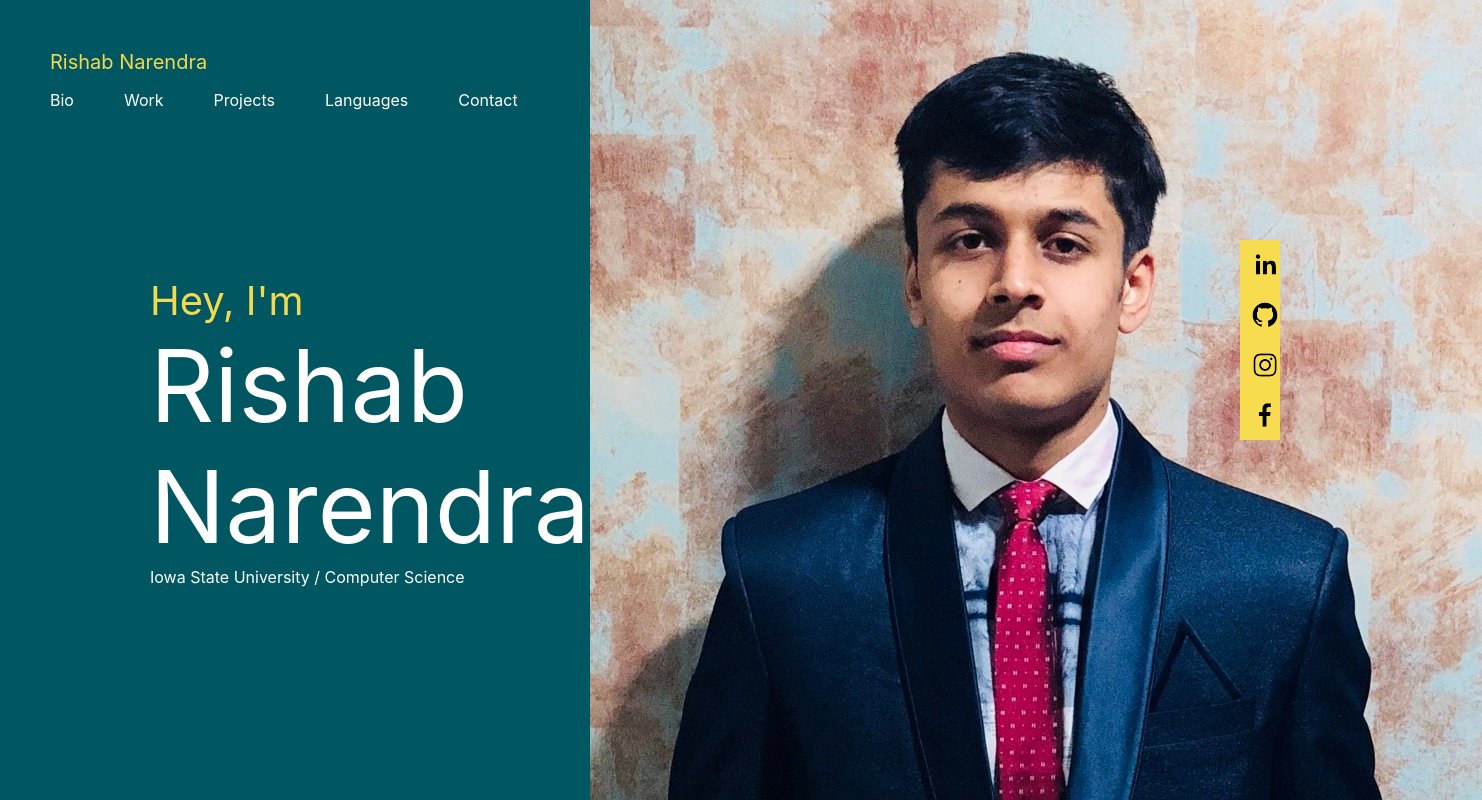
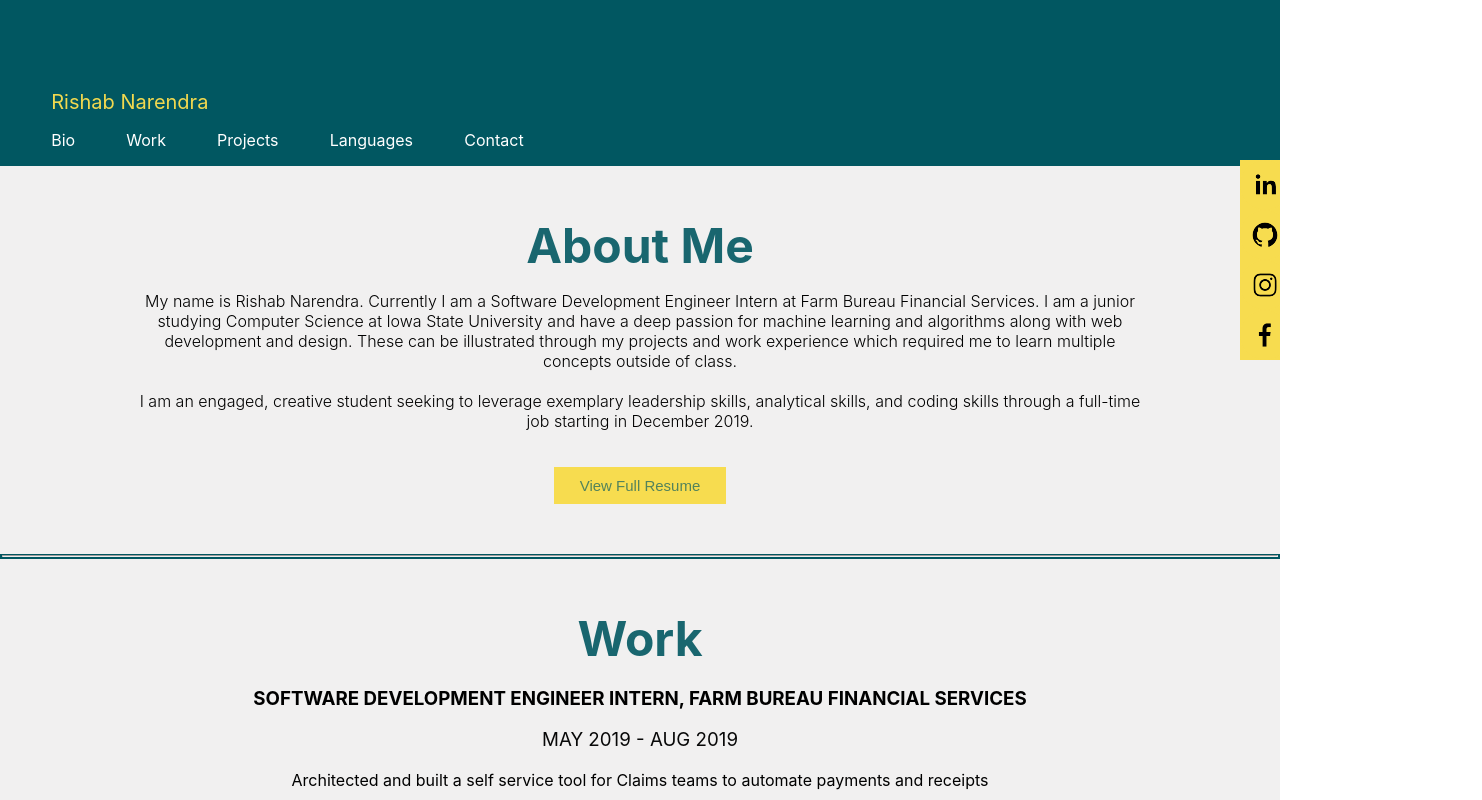
Before and after one commit to rishabnarendra/website, a React (Create React App) app in the folder my-app/: page / in a window 1280 px wide. Shown: the top 800 px of the page, 1482 px wide, since content can reach past the window. Built offline with nearby package versions, Linux system fonts and the light colour scheme.

Commit message:
Modified code to render on all devices

```diff
--- a/my-app/src/App.css
+++ b/my-app/src/App.css
@@ -6,79 +6,26 @@ html{
   text-align: center;
 }
 
-.App-logo {
-  animation: App-logo-spin infinite 20s linear;
-  height: 40vmin;
-  pointer-events: none;
-}
-
-.App-header {
-  background-color: #282c34;
-  min-height: 100vh;
-  display: flex;
-  flex-direction: column;
-  align-items: center;
-  justify-content: center;
-  font-size: calc(10px + 2vmin);
-  color: white;
-}
-
-.App-link {
-  color: #61dafb;
-}
-
 /*CSS for website tabs and intro*/
 
 .WebsiteTopics{
-	background-color: #015761;
-	height:100%;
-}
-
-.Grid{
-  display: grid;
-}
-
-.LeftSide{
-  grid-column: 1;
-}
-
-.RightSide{
-  grid-column: 2;
+  background-color: #015761;
+  overflow-x: hidden;
 }
 
 .MyName{
   color: #f2d94f;
   font-size: 20px;
-  text-indent: 50px;
-  margin-top: 50px;
-}
-
-.Introduction{
-  padding-left: 150px;
-  margin-top: 150px;
-}
-
-.Intro{
-  color: #f2d94f;
-  font-size: 40px;
-}
-
-.BiggerMyName{
-  color: #fff;
-  font-size: 100px;
-}
-
-.SmallerMyName{
-  line-height: normal;
- 	color: #fff;
+  text-indent: 4%;
+  margin-top: 7%;
 }
 
 .Tabs{
-  text-indent: 50px;
   display: flex;
 }
 
 .TabLinks{
+  padding-left: 4%;
  	background: none;
  	border: none;
  	color: #fff;
@@ -92,10 +39,16 @@ html{
   width: 40px;
   position: fixed;
   float: right;
-  top: 30%;
+  top: 20%;
   right: 0px;
   background: rgba(247, 220, 79, 1);
   overflow-x: hidden;
+}
+
+.Column{
+  display: inline-table;
+  padding: 0 10% 0 10%;
+  width: auto;
 }
 
 /*CSS for image*/
@@ -107,6 +60,8 @@ html{
 /*CSS for about me*/
 
 .About{
+  margin: 0 !important;
+  padding: 0 !important;
   color: #19666F;
   text-align: center;
   font-size: 48px;
@@ -114,7 +69,7 @@ html{
 
 .Description{
   text-align: center;
-  padding: 0px 350px 0px 350px;
+  padding: 0px 10% 0px 10%;
   font-weight: 300;
   font-size: normal;
 }
@@ -145,6 +100,8 @@ html{
 /*CSS for work*/
 
 .Work{
+  margin: 0 !important;
+  padding: 0 !important;
   color: #19666F;
   text-align: center;
   font-size: 48px;
@@ -158,6 +115,8 @@ html{
 /*CSS for projects*/
 
 .Projects{
+  margin: 0 !important;
+  padding: 0 !important;
   color: #19666F;
   text-align: center;
   font-size: 48px;
@@ -166,6 +125,8 @@ html{
 /*CSS for languages*/
 
 .Languages{
+  margin: 0 !important;
+  padding: 0 !important;
   color: #19666F;
   text-align: center;
   font-size: 48px;
@@ -180,7 +141,6 @@ html{
   height: 5em;
   background-color: #F2E9E1;
   border-radius: 50%;
-  line-height: 5em;
 }
 
 .ProgressCircle:after{
@@ -201,7 +161,6 @@ html{
    position: absolute;
    line-height: 5em;
    width: 5em;
-   text-align: center;
    display: block;
    color: #53777A;
    z-index: 2;
@@ -240,26 +199,17 @@ html{
 .ProgressCircle.p90 .ValueBar { transform: rotate(324deg); }
 .ProgressCircle.p95 .ValueBar { transform: rotate(342deg); }
 
-.LeftProgressBars{
-  float:left;
-}
-
-.CenterProgressBars{
-  display: inline-block;
-  text-align: center;
-}
-
-.RightProgressBars{
-  float:right;
-}
-
-.ProgressBars{
-  padding: 0 350px 0 350px;
+.Column {
+  display: inline-table;
+  padding: 0 10% 0 10%;
+  width: auto;
 }
 
 /*CSS for contact*/
 
 .Contact{
+  margin: 0 !important;
+  padding: 0 !important;
   color: #19666F;
   text-align: center;
   font-size: 48px;
@@ -308,6 +258,12 @@ footer{
   font-size: 0.9em;
 }
 
+/*CSS for lines(hr)*/
+
+hr {
+  margin: 0.1em;
+}
+
 @keyframes App-logo-spin {
   from {
     transform: rotate(0deg);
--- a/my-app/src/App.js
+++ b/my-app/src/App.js
@@ -9,28 +9,39 @@ import Contact from './components/contact';
 import { SocialIcon } from 'react-social-icons';
 
 class App extends Component {
+
   ScrollToBio(){
     window.scroll({
-    top: 725,
+    top: 0,
     left: 0,
     behavior: 'smooth'
     });
   }
 
+  getWorkRef = el => {
+    this.sectionRef = el;
+  }
+
   ScrollToWork(){
-    window.scroll({
-    top: 1487,
-    left: 0,
-    behavior: 'smooth'
+    if (this.sectionRef) {
+      window.scrollTo({
+        top: this.sectionRef.offsetTop,
+        behavior: 'smooth',
       });
     }
+  }
 
-  ScrollToProjects(){
-    window.scroll({
-    top: 2665,
-    left: 0,
-    behavior: 'smooth'
+  getProjectsRef = el => {
+    this.sectionRef = el;
+  }
+
+  ScrollToProjects = e => {
+    if (this.sectionRef) {
+      window.scrollTo({
+        top: this.Work.offsetTop,
+        behavior: 'smooth',
       });
+    }
   }
 
   ScrollToLanguages(){
@@ -50,7 +61,7 @@ class App extends Component {
   }
 
   openLinkedIn(){
-    window.open("https://www.linkedin.com/in/rishab-narendra-965b04168");
+    window.open("https://www.linkedin.com/in/rishab-narendra/");
   }
 
   openGitHub(){
@@ -68,7 +79,6 @@ class App extends Component {
   render() {
     return (
       <div class="WebsiteTopics">
-        <div class="Grid">
           <div class="LeftSide">
               <div class="MyName">
                 Rishab Narendra
@@ -81,19 +91,11 @@ class App extends Component {
                 <p class="TabLinks" onClick={() => this.ScrollToLanguages()}>Languages</p>
                 <p class="TabLinks" onClick={() => this.ScrollToContact()}>Contact</p>
               </div>
-
-              <div class="Introduction">
-                <span class="Intro">Hey, I'm <br></br></span>
-                <span class="BiggerMyName">Rishab <br></br></span>
-                <span class="BiggerMyName"> Narendra <br></br></span>
-                <span class="SmallerMyName">Iowa State University / Computer Science</span>
-              </div>
           </div>
 
-          <div class="RightSide">
+          {/* <div class="RightSide">
             <Image />
-          </div>
-        </div>
+          </div> */}
 
         <div class="Sidenav">
           <SocialIcon network="linkedin" onClick={() => this.openLinkedIn()} fgColor="#000" bgColor="rgba(247, 220, 79, 1)"/>
@@ -104,8 +106,10 @@ class App extends Component {
 
         <About />
         <hr></hr>
+        <section ref={this.getWorkRef}></section>
         <Work />
         <hr></hr>
+        <section ref={this.getProjectsRef}></section>
         <Projects />
         <hr></hr>
         <Languages />
--- a/my-app/src/components/contact.js
+++ b/my-app/src/components/contact.js
@@ -9,6 +9,7 @@ class contact extends Component{
         return(
             <div class="Summary">
                 <h1 class="Contact">Contact Me</h1>
+                <br></br>
                 <form class="ContactForm">
                     <label class="Label">NAME</label>
                     <input type="text" class="ContactInput" size="100"></input>
--- a/my-app/src/components/languages.js
+++ b/my-app/src/components/languages.js
@@ -6,7 +6,7 @@ class languages extends Component{
             <div class="Summary">
                 <h1 class="Languages">Languages</h1>
                 <div class="ProgressBars">
-                    <div class="LeftProgressBars">
+                    <div class="Column">
                         <h4>HTML</h4>
                         <div class="ProgressCircle p95">
                             <span>95%</span>
@@ -35,7 +35,7 @@ class languages extends Component{
                         </div>
                     </div>
 
-                    <div class="CenterProgressBars">
+                    <div class="Column">
                         <h4>Java</h4>
                         <div class="ProgressCircle p90">
                             <span>90%</span>
@@ -64,7 +64,7 @@ class languages extends Component{
                         </div>
                     </div>
 
-                    <div class="RightProgressBars">
+                    <div class="Column">
                         <h4>Python</h4>
                         <div class="ProgressCircle p85">
                             <span>85%</span>
```
Lines whose indentation alone changed are shown as unchanged.
